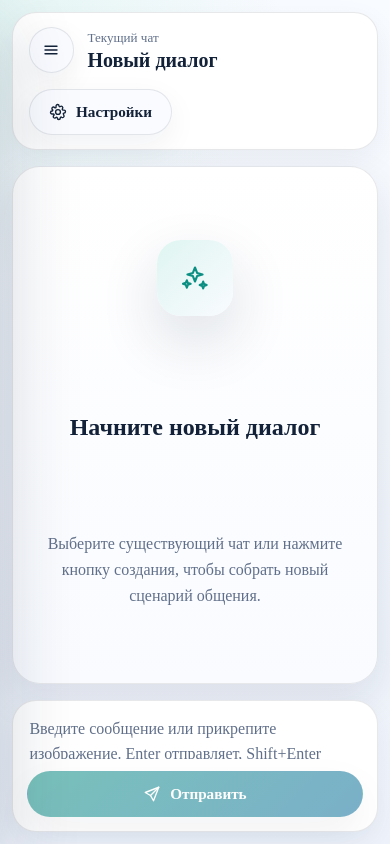
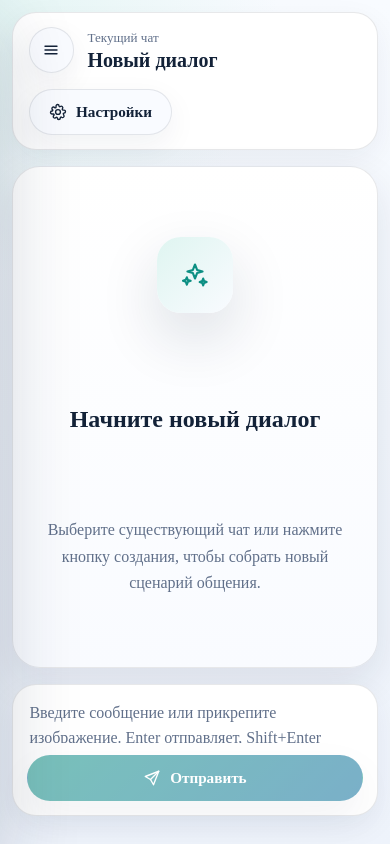
Before and after one commit to DrozdovNikolai/mipt-fe-fundamentals-template, a React (Vite) app: page / in a window 390 px wide. Built offline with nearby package versions, Linux system fonts and the light colour scheme.

Commit message:
feat: enhance layout responsiveness and overflow handling in CSS

```diff
--- a/src/components/chat/ChatWindow.module.css
+++ b/src/components/chat/ChatWindow.module.css
@@ -1,9 +1,11 @@
 .window {
   display: grid;
-  grid-template-rows: auto minmax(0, 1fr) auto;
-  min-height: 100dvh;
+  grid-template-rows: auto minmax(0, 1fr) auto auto;
+  height: 100%;
+  min-height: 0;
   gap: 1rem;
   padding: 1.25rem;
+  overflow: hidden;
 }
 
 .header {
@@ -38,6 +40,7 @@
 }
 
 .content {
+  display: flex;
   min-height: 0;
   border: 1px solid var(--color-border);
   border-radius: 1.75rem;
@@ -45,6 +48,11 @@
     linear-gradient(180deg, color-mix(in srgb, var(--color-panel) 86%, white), var(--color-surface));
   box-shadow: var(--shadow-md);
   overflow: hidden;
+}
+
+.content > * {
+  flex: 1 1 auto;
+  min-height: 0;
 }
 
 .burger {
--- a/src/components/layout/AppLayout.module.css
+++ b/src/components/layout/AppLayout.module.css
@@ -1,7 +1,9 @@
 .layout {
   display: grid;
   grid-template-columns: minmax(18rem, var(--sidebar-width)) minmax(0, 1fr);
+  height: 100dvh;
   min-height: 100dvh;
+  overflow: hidden;
 }
 
 .sidebar {
@@ -16,8 +18,11 @@
 }
 
 .main {
+  height: 100dvh;
   min-width: 0;
+  min-height: 0;
   background: transparent;
+  overflow: hidden;
 }
 
 .backdrop {
```
